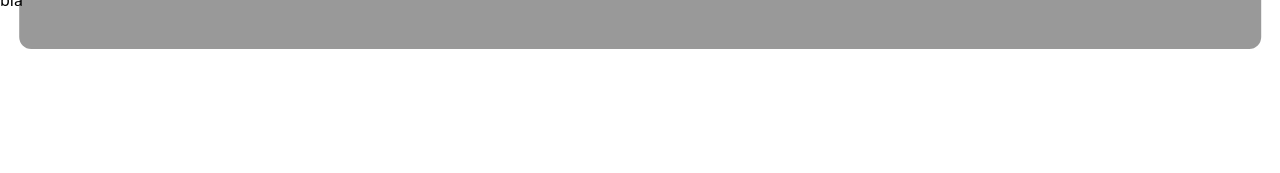
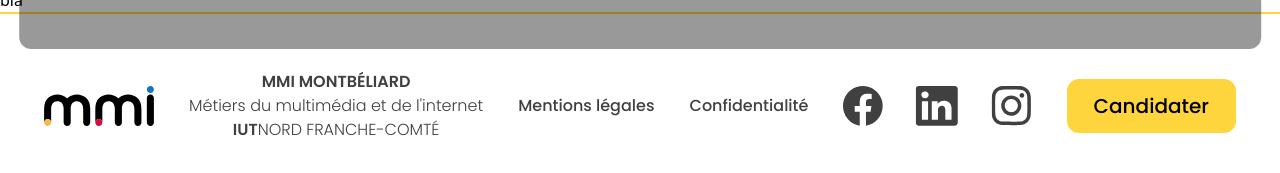
Before and after one commit to OHNIMUS-Leopold/refonte-MMI, a Nuxt app: page / in a window 1280 px wide. Shown: the part 665-838 px from the top of the page. Before the commit the page ends 800 px from the top, so only its background shows below. Built offline with nearby package versions, Linux system fonts and the light colour scheme.

Commit message:
footer added to layout

```diff
--- a/layouts/default.vue
+++ b/layouts/default.vue
@@ -4,5 +4,6 @@
         <main>
             <slot />
         </main>
+        <MyFooter />
     </div>
 </template>
```
